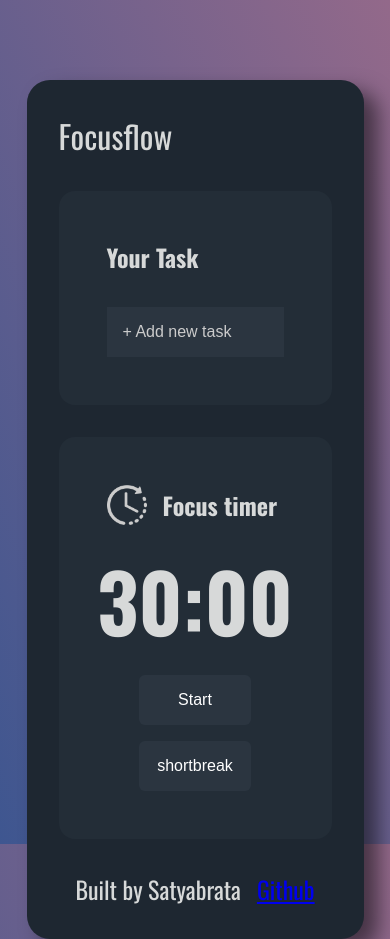
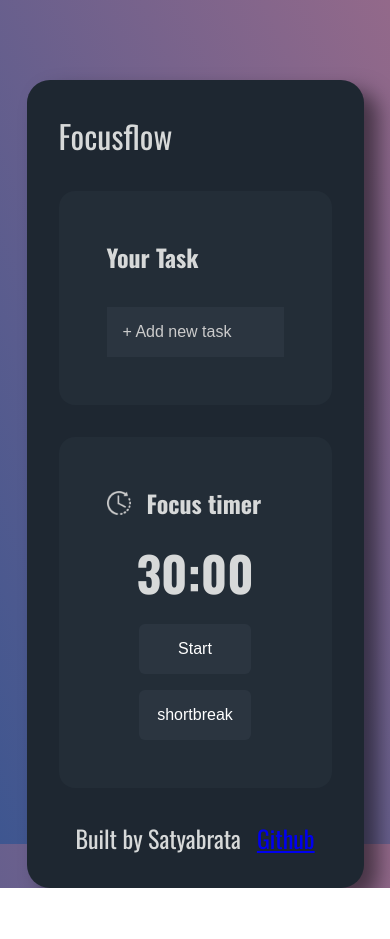
Before and after one commit to Satya0927a/Minimalist_pomodora-_timer, a plain HTML site: page index.html in a window 390 px wide. After the commit the page ends 888 px from the top, so only its background shows below. Drawn offline with nearby package versions, Linux system fonts and the light colour scheme; a web font is replaced by a local one.

Commit message:
responsive fix1

```diff
--- a/index.html
+++ b/index.html
@@ -22,7 +22,7 @@
         </div>
         <div class="section2">
             <div class="header2">
-                <img src="resources/time-left.png" style="filter: invert(0.8);" height="40" alt="">
+                <img src="resources/time-left.png" style="filter: invert(0.8);" alt="">
                 <h1>Focus timer</h1>
             </div>
             <div class="timer">
--- a/style.css
+++ b/style.css
@@ -109,6 +109,9 @@ body{
     font-size: 3rem;
 
 }
+.header2 img{
+    height: 3rem;
+}
 .timer h1{
     /* font-size: clamp(1rem, 10vw, 10rem); */
     /* font-size: clamp(5rem, 3.81rem + 5.15vw, 10rem); */
@@ -171,6 +174,9 @@ button{
     }
 }
 @media only screen and (max-width:430px){
+    .timer h1{
+        font-size: 3rem
+    }
     .section1 h1 {
         font-size: 1.5rem;
     }
@@ -189,4 +195,7 @@ button{
 
 
     }
+    .header2 img{
+        height: 1.5rem;
+    }
 }
```
